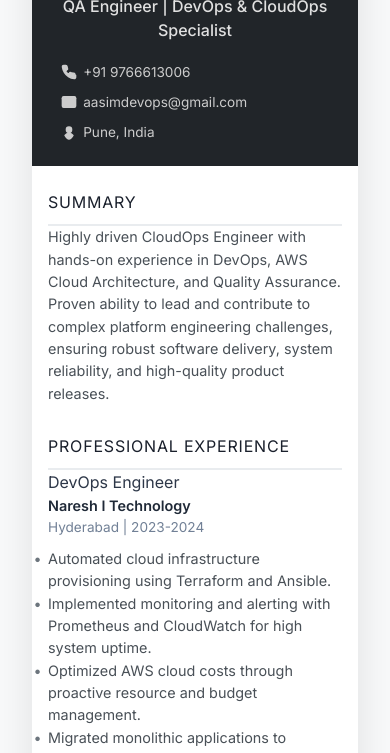
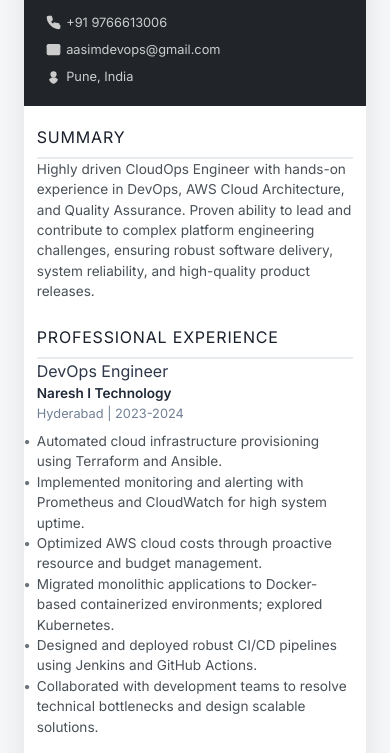
Before and after one commit to Aasim1234/resume, a plain HTML site: page index.html in a window 390 px wide. Shown: the part 196-949 px from the top of the page. Drawn offline with nearby package versions, Linux system fonts and the light colour scheme.

Commit message:
Update index.html

```diff
--- a/index.html
+++ b/index.html
@@ -16,7 +16,7 @@
             justify-content: flex-start; /* Align to top for multi-page layout */
             align-items: center;
             min-height: 100vh;
-            padding: 2rem;
+            padding: 1.5rem; /* Slightly reduced overall padding */
         }
         .resume-container {
             background-color: #ffffff;
@@ -25,41 +25,41 @@
             max-width: 210mm; /* A4 width */
             width: 100%;
             overflow: hidden; /* Ensures border-radius applies correctly */
-            margin-bottom: 1.5rem; /* Reduced space between pages */
+            margin-bottom: 1rem; /* Further reduced space between pages */
             box-sizing: border-box; /* Include padding and border in the element's total width and height */
         }
 
         .header-section {
             background-color: #212529; /* Dark charcoal/black from template */
             color: #ffffff;
-            padding: 2.2rem 2.5rem; /* Slightly reduced padding */
+            padding: 2rem 2.2rem; /* Further reduced padding */
             text-align: center;
         }
         .header-section h1 {
-            font-size: 2.8rem; /* Adjusted for A4 */
+            font-size: 2.7rem; /* Further adjusted for A4 */
             font-weight: 800; /* Extra bold for impact */
             color: #ffffff;
-            margin-bottom: 0.4rem; /* Slightly reduced margin */
+            margin-bottom: 0.3rem; /* Further reduced margin */
             letter-spacing: 0.05em; /* Slightly wider letter spacing for the name */
         }
         .header-section .title {
-            font-size: 1.3rem; /* Adjusted for A4 */
+            font-size: 1.25rem; /* Further adjusted for A4 */
             font-weight: 500;
             color: #e0e0e0;
-            margin-bottom: 1.2rem; /* Slightly reduced margin */
+            margin-bottom: 1rem; /* Further reduced margin */
         }
         .contact-info {
             display: flex;
             flex-wrap: wrap;
             justify-content: center;
-            gap: 1.2rem; /* Slightly reduced gap */
-            font-size: 0.85rem; /* Adjusted for A4 */
+            gap: 1rem; /* Further reduced gap */
+            font-size: 0.8rem; /* Further adjusted for A4 */
             color: #cccccc;
         }
         .contact-info div {
             display: flex;
             align-items: center;
-            gap: 0.4rem; /* Slightly reduced gap */
+            gap: 0.3rem; /* Further reduced gap */
         }
         .contact-info a {
             color: #cccccc;
@@ -70,33 +70,33 @@
             color: #ffffff;
         }
         .contact-info svg {
-            width: 16px; /* Adjusted for A4 */
-            height: 16px; /* Adjusted for A4 */
+            width: 15px; /* Further adjusted for A4 */
+            height: 15px; /* Further adjusted for A4 */
             fill: currentColor; /* Use text color for SVG */
         }
 
         .main-content-area {
-            padding: 2.5rem 2.5rem; /* Adjusted padding for A4 */
+            padding: 2.2rem 2.2rem; /* Further adjusted padding for A4 */
             color: #343a40; /* Dark charcoal text for high contrast */
-            line-height: 1.55; /* Slightly reduced line height */
+            line-height: 1.5; /* Further reduced line height */
         }
 
         h2 {
-            font-size: 1.7rem; /* Adjusted for A4 */
+            font-size: 1.6rem; /* Further adjusted for A4 */
             font-weight: 800; /* Made bolder for emphasis */
             color: #1a202c; /* Darker for section titles */
             border-bottom: 2px solid #e9ecef; /* Lighter, subtle border */
-            padding-bottom: 0.6rem; /* Adjusted padding */
-            margin-top: 2.2rem; /* Adjusted vertical spacing */
-            margin-bottom: 1rem; /* Adjusted vertical spacing */
+            padding-bottom: 0.5rem; /* Further reduced padding */
+            margin-top: 1.8rem; /* Further reduced vertical spacing */
+            margin-bottom: 0.8rem; /* Further reduced vertical spacing */
             text-transform: uppercase; /* Uppercase as in the template */
             letter-spacing: 0.05em; /* Slight letter spacing for headings */
         }
         h3 {
-            font-size: 1.25rem; /* Adjusted for A4 */
+            font-size: 1.2rem; /* Further adjusted for A4 */
             font-weight: 700; /* Made bolder for emphasis */
             color: #2d3748; /* Darker for subheadings */
-            margin-bottom: 0.4rem; /* Adjusted margin */
+            margin-bottom: 0.3rem; /* Further reduced margin */
         }
         /* Style for highlighted project titles */
         h3.highlighted-project-title {
@@ -104,7 +104,7 @@
             font-weight: 800; /* Extra bold */
         }
         p, li {
-            font-size: 0.95rem; /* Adjusted for A4 */
+            font-size: 0.9rem; /* Further adjusted for A4 */
             color: #495057; /* Medium dark gray for content */
         }
         ul {
@@ -120,16 +120,16 @@
             margin-left: -1em;
         }
         .section-content {
-            margin-bottom: 1.8rem; /* Adjusted spacing between content blocks */
+            margin-bottom: 1.5rem; /* Further reduced spacing between content blocks */
         }
         .job-title {
             font-weight: 600; /* Stronger weight for job titles */
             color: #2f3640; /* Darker for job titles */
         }
         .date-range {
-            font-size: 0.85rem; /* Adjusted for A4 */
+            font-size: 0.8rem; /* Further adjusted for A4 */
             color: #718096; /* Consistent subtle blue-gray for dates */
-            margin-bottom: 0.6rem; /* Adjusted margin */
+            margin-bottom: 0.5rem; /* Further reduced margin */
         }
 
         /* Page break for printing */
@@ -143,30 +143,30 @@
             .contact-info {
                 flex-direction: column;
                 align-items: flex-start; /* Align items to the left */
-                gap: 0.6rem; /* Further reduced gap */
-                padding-left: 0.8rem; /* Further reduced indent */
-                padding-right: 0.8rem;
+                gap: 0.5rem; /* Even further reduced gap */
+                padding-left: 0.6rem; /* Even further reduced indent */
+                padding-right: 0.6rem;
             }
             .header-section {
-                padding: 1.5rem 1rem; /* Further reduced padding */
+                padding: 1.2rem 0.8rem; /* Even further reduced padding */
             }
             .header-section h1 {
-                font-size: 2rem; /* Further reduced font size */
+                font-size: 1.8rem; /* Even further reduced font size */
             }
             .header-section .title {
-                font-size: 1rem; /* Further reduced font size */
+                font-size: 0.9rem; /* Even further reduced font size */
             }
             .main-content-area {
-                padding: 1.5rem 1rem; /* Further reduced padding */
+                padding: 1.2rem 0.8rem; /* Even further reduced padding */
             }
             h2 {
-                font-size: 1.4rem;
+                font-size: 1.3rem;
             }
             h3 {
-                font-size: 1.1rem;
+                font-size: 1rem;
             }
             p, li {
-                font-size: 0.9rem;
+                font-size: 0.85rem;
             }
         }
 
@@ -363,26 +363,6 @@
                     <li>DevOps Essentials (Udemy)</li>
                 </ul>
             </section>
-
-            <!-- Languages & Personal Interests -->
-            <section class="section-content">
-                <div class="grid grid-cols-1 md:grid-cols-2 gap-x-8">
-                    <div>
-                        <h2>LANGUAGES</h2>
-                        <ul class="bullet-list text-gray-700">
-                            <li>English: Fluent</li>
-                            <li>Hindi: Conversational</li>
-                            <li>Marathi</li>
-                        </ul>
-                    </div>
-                    <div>
-                        <h2>PERSONAL INTERESTS</h2>
-                        <ul class="bullet-list text-gray-700">
-                            <li>Reading books, current affairs, New technologies</li>
-                        </ul>
-                    </div>
-                </div>
-            </section>
         </div>
     </div>
 </body>
```
